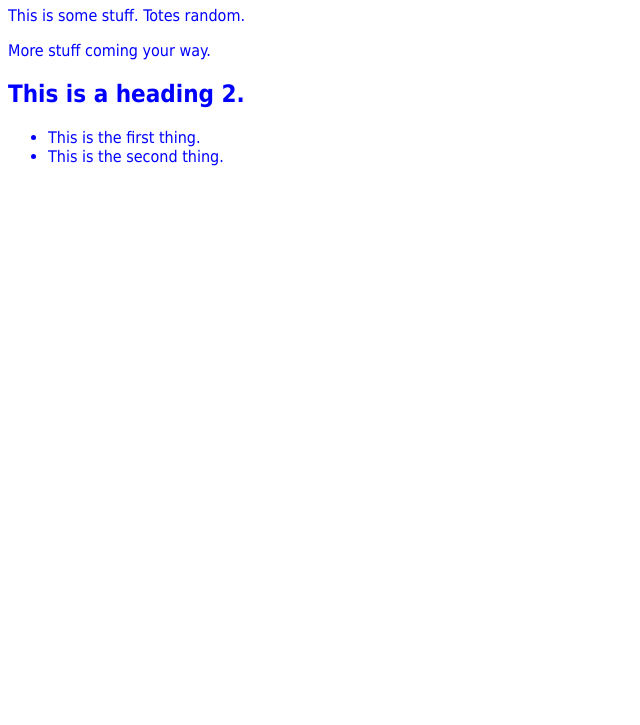
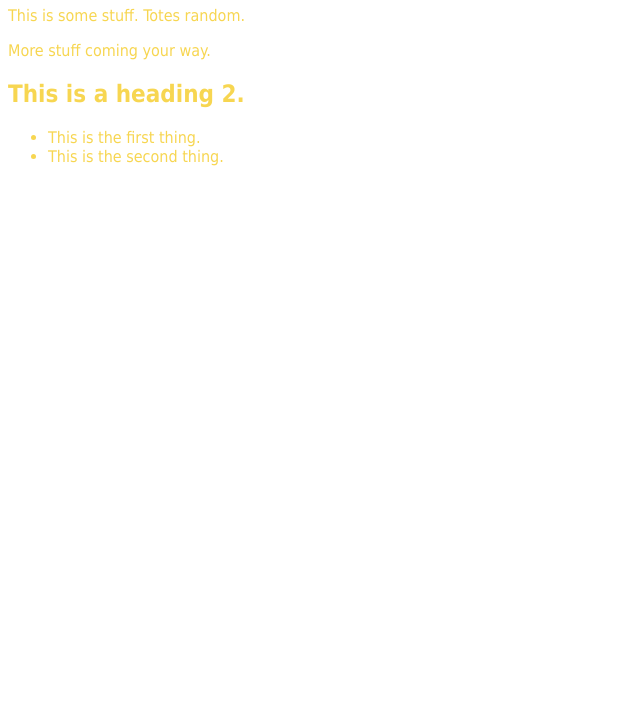
Before and after one commit to kaeladickens/kaeladickens.github.io, a plain HTML site: page index.html in a window 1280 px wide. Shown: the part 75-800 px from the top of the page, without its empty margins (0-640 px from the left). Drawn offline with Linux system fonts and the light colour scheme.

Commit message:
Update style.css

```diff
--- a/style.css
+++ b/style.css
@@ -1,6 +1,6 @@
 body {
   font-family: Tahoma, sans-serif;
-  color: blue;
+  color: #f7d651;
 }
 
 p {
```
